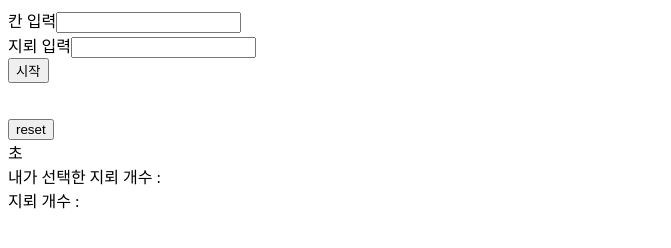
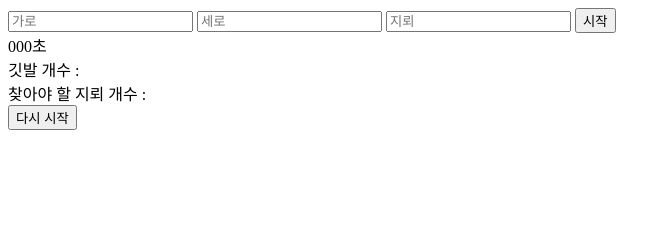
Before and after one commit to jenniexxi/minesweeper, a plain HTML site: page index.html in a window 1280 px wide. Shown: the whole page, without its empty margins (0-671 px from the left). Drawn offline with Linux system fonts and the light colour scheme.

Commit message:
1-1 commit

```diff
--- a/index.html
+++ b/index.html
@@ -1,51 +1,52 @@
 <!DOCTYPE html>
 <html lang="en">
+
 <head>
     <meta charset="UTF-8">
     <meta name="viewport" content="width=device-width, initial-scale=1.0">
     <title>Document</title>
 </head>
+
 <body>
 
-    <div class="">
+    <div class="gameSet">
+        <input type="text" id="setCol" placeholder="가로" />
+        <input type="text" id="setRow" placeholder="세로" />
+        <input type="text" id="setMine" placeholder="지뢰" />
+        <button type="button" id="startBtn">시작</button>
+    </div>
+    <div class="gameCondition">
         <div class="">
-            <span>칸 입력</span><input type="text"/>
+            <span class="time" id="timeline">000</span><span class="second">초</span>
         </div>
         <div class="">
-            <span>지뢰 입력</span><input type="text"/>
-        </div>
-        <button type="button">시작</button>
-    </div>
-    <br/><br/>
-    <div class="">
-        <button type="button">reset</button>
-        <div class="">초</div>
-        <div class="">
-            <span>내가 선택한 지뢰 개수 : </span><span class=""></span>
+            <span class="">깃발 개수 : </span><span class="" id="flagNum"></span>
         </div>
         <div class="">
-            <span>지뢰 개수 : </span><span class=""></span>
+            <span>찾아야 할 지뢰 개수 : </span><span class="" id="MineNum"></span>
         </div>
-
-        <div id="gameboard"></div>
-
+        <table id="gameboard">
+            <tbody></tbody>
+        </table>
+        <button type="button" id="resetBtn">다시 시작</button>
     </div>
 
 
 
     <!-- <form action="get" id="leftform">
         <span class="title">왼쪽</span>
-        <input type="text" id="left"/>
+        <input type="text" id="left" />
         <button type="text">입력</button>
     </form>
 
     <form action="get" id="rightform">
         <span class="title">오른쪽</span>
-        <input type="text" id="right"/>
+        <input type="text" id="right" />
         <button type="text">입력</button>
     </form> -->
 
     <script src="js/index.js"></script>
 
 </body>
+
 </html>
--- a/js/index.js
+++ b/js/index.js
@@ -8,10 +8,10 @@ let mineNumber = 5; //폭탄개수
 function makeArray(n) {
     let data = new Array(n);
 
-    for ( let i =0; i < data.length; i++ ) {
+    for (let i = 0; i < data.length; i++) {
         data[i] = new Array(n);
         // 초기화
-        for ( let j = 0; j < data[i].length; j++ ) {
+        for (let j = 0; j < data[i].length; j++) {
             data[i][j] = 0;
         }
     }
@@ -21,9 +21,9 @@ function makeArray(n) {
 
 //바운더리 체크
 function isAvailableIndex(data, col, row) {
-    if ( col < 0 || row < 0 ) return false;
+    if (col < 0 || row < 0) return false;
 
-    if ( col >= data.length || row >= data.length ) return false;
+    if (col >= data.length || row >= data.length) return false;
 
     return true; // 위의 2개가 아니면 true 로 반환
 }
@@ -32,15 +32,15 @@ function isAvailableIndex(data, col, row) {
 function dfs(data, col, row) {
     if (isAvailableIndex(data, col, row) == false) return;
 
-    if ( data[col][row] > 0 ) { //숫자일때
+    if (data[col][row] > 0) { //숫자일때
         checkerLeft[col][row] = 1;
         return; // 숫자일땐 더 보여주면 안되니까
-    } else if ( data[col][row] == -1 ) { //지뢰일때
+    } else if (data[col][row] == -1) { //지뢰일때
         return; // 지뢰는 보여주면 안되니까
     } else {
         // 8자리 돌면서 체크- 나중에 리팩토링
-        for ( let i = col - 1; i <= col + 1; i ++ ) {
-            for ( let j = row - 1; j <= row + 1; j ++ ) {
+        for (let i = col - 1; i <= col + 1; i++) {
+            for (let j = row - 1; j <= row + 1; j++) {
                 if (isAvailableIndex(data, i, j) == false) continue;
                 if (visited[i][j] !== 1) { // 방문안했을 때만 돌아야 하니까
                     visited[i][j] = 1; // 본인꺼 방문했다고 (표시 해당 하는 부분) - 방문 안한 곳 중에서 표시
@@ -63,26 +63,26 @@ function setBoard() {
     console.log(arr)
 
     // 지뢰를 i,j 에 넣을 건지 while 문에서 생성
-    while(true) {
+    while (true) {
         // Math.floor(Math.random() * N) -> 0에서 N-1까지 랜덤하게 생성
         let i = Math.floor(Math.random() * arr.length);
         let j = Math.floor(Math.random() * arr.length);
 
         // 지뢰 중복체크 - 햇던 애가 또 지뢰하면 안되니까
         // -1을 한 이유는, 숫자로만 체크할 건데 음수면 무조건 폭탄으로 정의
-        if ( arr[i][j] !== -1 ) {
+        if (arr[i][j] !== -1) {
             arr[i][j] = -1;
             checkerRight[i][j] = 1;
-            currentMine ++;
+            currentMine++;
         }
 
         if (currentMine == mineNumber) break;
     }
 
-    for ( let i = 0; i < arr.length; i++ ) {
-        for(let j = 0; j < arr.length; j++) {
-            if(arr[i][j] == -1) {
-                addNumOnBoard(arr,i,j);
+    for (let i = 0; i < arr.length; i++) {
+        for (let j = 0; j < arr.length; j++) {
+            if (arr[i][j] == -1) {
+                addNumOnBoard(arr, i, j);
             }
         }
     }
@@ -90,13 +90,13 @@ function setBoard() {
     // *********찍어보려고 한 부분
     console.log("-------")
     visited = makeArray(10);
-    dfs(arr,2,3);
+    dfs(arr, 2, 3);
     console.log(arr);
     console.log(checkerLeft);
-    for ( let i =0; i < arr.length; i++ ) {
+    for (let i = 0; i < arr.length; i++) {
         let str = "";
-        for ( let j =0; j < arr.length; j++ ) {
-            if ( checkerLeft[i][j] == 1 ) {
+        for (let j = 0; j < arr.length; j++) {
+            if (checkerLeft[i][j] == 1) {
                 str += arr[i][j];
             } else {
                 str += "X";
@@ -106,29 +106,29 @@ function setBoard() {
     }
     console.log("-------")
     let totalAccount = 0;
-    for ( let i =0; i < arr.length; i++ ) {
-        for ( let j =0; j < arr.length; j++ ) {
-            if ( checkerRight[i][j] == 1 && arr[i][j] == -1 ) {
-                totalAccount ++;
+    for (let i = 0; i < arr.length; i++) {
+        for (let j = 0; j < arr.length; j++) {
+            if (checkerRight[i][j] == 1 && arr[i][j] == -1) {
+                totalAccount++;
             }
         }
     }
-    if ( totalAccount == mineNumber ) console.log("게임 종료. 축하!");
-    else console.log("예삐");
+    if (totalAccount == mineNumber) console.log("게임 종료. 축하!");
+    else console.log("again");
     // *********찍어보려고 한 부분
 };
 
 setBoard();
 
-// 숫자 설정 (뿌려주기) - 8자리 검사 폭탄일 때
+// 숫자 설정 (뿌려주기) - 폭탄일 때 8자리 검사하면서 숫자 뿌리기
 // 날 주변으로 한 번에 갈 수 있는 좌표를 검사
-function addNumOnBoard (board, col, row) {
-    for ( let i = col - 1; i <= col + 1; i ++ ) {
-        for ( let j = row - 1; j <= row + 1; j ++ ) {
-            if( i < 0 || j < 0) continue;
-            if( i >= board.length || j >= board.length ) continue;
-            if ( board[i][j] !== -1 ) {
-                board[i][j] ++;
+function addNumOnBoard(board, col, row) {
+    for (let i = col - 1; i <= col + 1; i++) {
+        for (let j = row - 1; j <= row + 1; j++) {
+            if (i < 0 || j < 0) continue;
+            if (i >= board.length || j >= board.length) continue;
+            if (board[i][j] !== -1) {
+                board[i][j]++; // + 해주면서 8자리 주변의 숫자를 카운팅
             }
         }
     }
@@ -143,7 +143,7 @@ leftform.addEventListener('submit', processLeft);
 rightform.addEventListener('submit', processRight);
 
 
-function processLeft () {
+function processLeft() {
     const value = document.getElementById("left").value;
     console.log(value)
     const axis = value.split(",");
@@ -153,21 +153,20 @@ function processLeft () {
 
     if (checkerLeft[x][y] == 1) return; //누른거 또 노름
 
-    if ( arr[x][y] >= 1 ) { //여긴 무조건 숫자 0: 빈칸, 1: 숫자, -1: 지뢰
+    if (arr[x][y] >= 1) { //여긴 무조건 숫자 0: 빈칸, 1: 숫자, -1: 지뢰
         checkerLeft[x][y] = 1; //누른거 보여주기 //chekcker에서 판단하고 arr에서 보여준다
-    } else if ( arr[x][y] == -1 ) {
+    } else if (arr[x][y] == -1) {
         console.log("지뢰를 클릭하셨습니다.");
         console.log(arr);
-    }
-    else {
+    } else {
         visited = makeArray(10);
-        dfs(arr,x,y)
+        dfs(arr, x, y);
     }
 
-    for ( let i =0; i < arr.length; i++ ) {
+    for (let i = 0; i < arr.length; i++) {
         let str = "";
-        for ( let j =0; j < arr.length; j++ ) {
-            if ( checkerLeft[i][j] == 1 ) {
+        for (let j = 0; j < arr.length; j++) {
+            if (checkerLeft[i][j] == 1) {
                 str += arr[i][j];
             } else {
                 str += "X";
@@ -176,28 +175,28 @@ function processLeft () {
     }
 }
 
-function processRight () {
+function processRight() {
     const value = document.getElementById("right").value;
     const axis = value.split(",");
 
     let x = parseInt(axis[0]);
     let y = parseInt(axis[1]);
 
-    if ( checkerRight[x][y] == 1 ) {
+    if (checkerRight[x][y] == 1) {
         checkerRight[x][y] = 0;
     } else {
-        checkerRight[x][y] =1;
+        checkerRight[x][y] = 1;
     }
 
     let totalAccount = 0;
 
-    for ( let i =0; i < arr.length; i++ ) {
-        for ( let j =0; j < arr.length; j++ ) {
-            if ( checkerRight[i][j] == 1 && arr[i][j] == -1 ) {
-                totalAccount ++;
+    for (let i = 0; i < arr.length; i++) {
+        for (let j = 0; j < arr.length; j++) {
+            if (checkerRight[i][j] == 1 && arr[i][j] == -1) {
+                totalAccount++;
             }
         }
     }
 
-    if ( totalAccount == mineNumber ) console.log("게임 종료. 축하!");
+    if (totalAccount == mineNumber) console.log("게임 종료. 축하!");
 }
```
